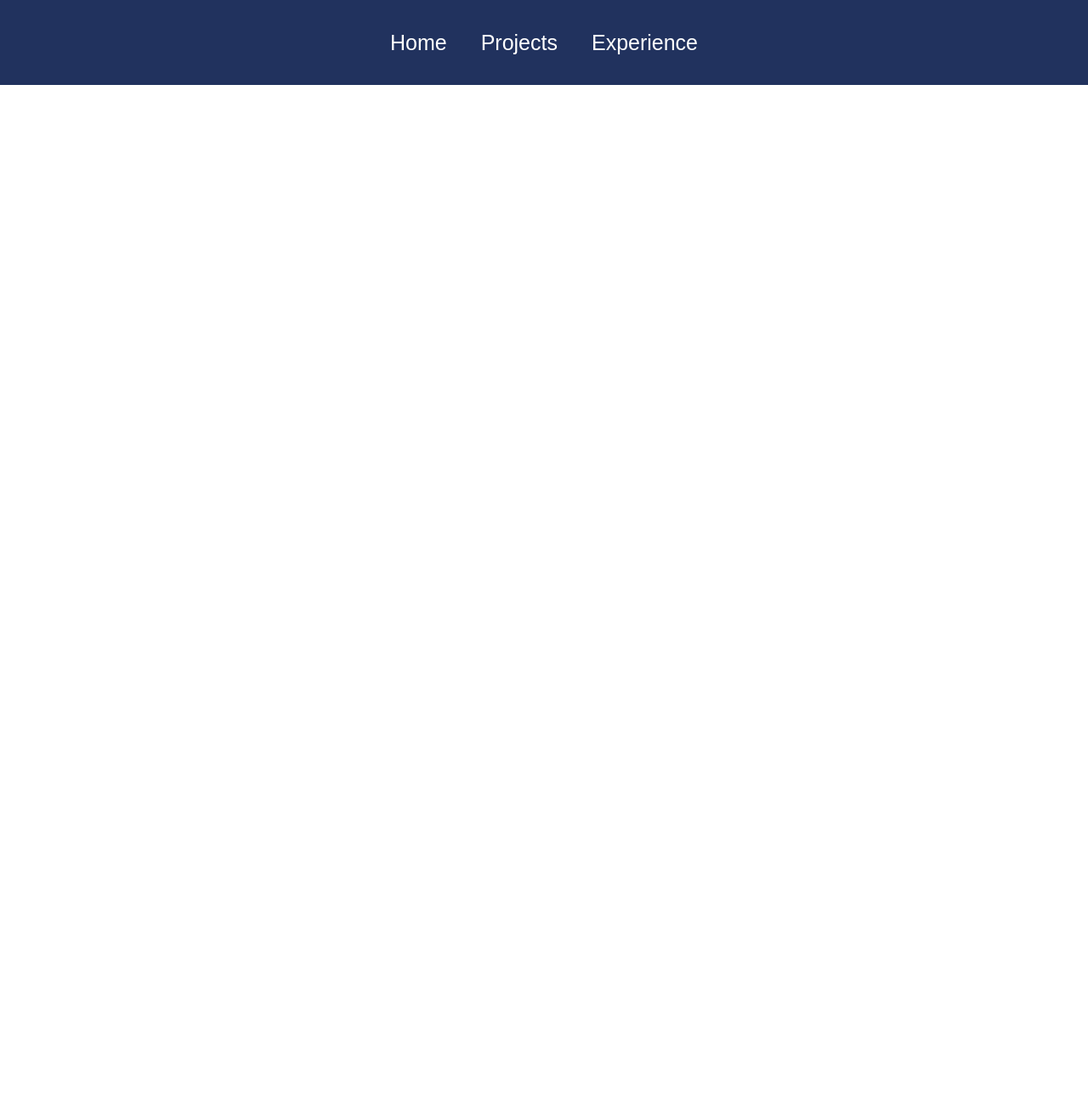
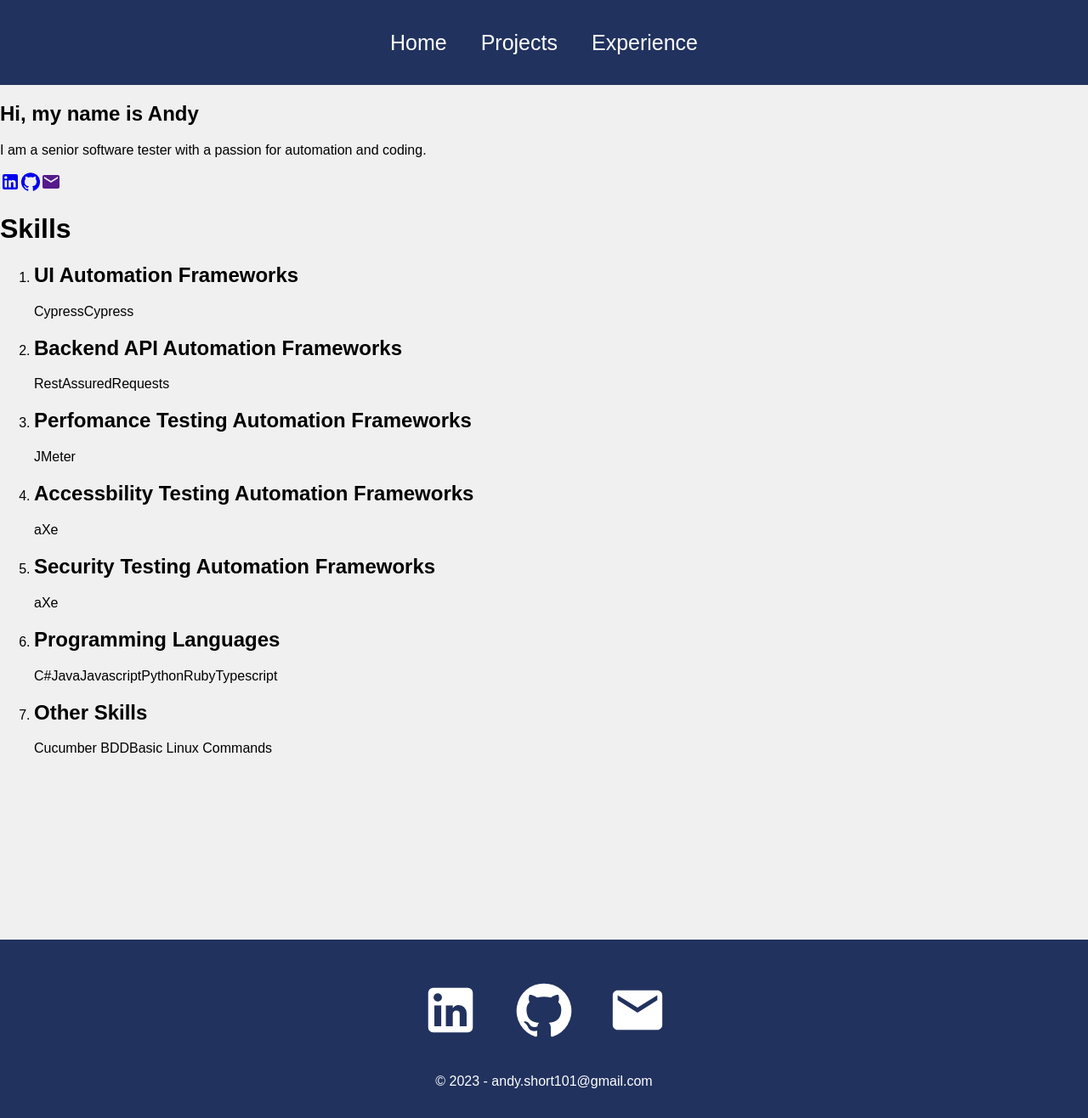
Before and after one commit to automation-andy101/my-qa-portfolio-app, a React (Create React App) app: page / in a window 1280 px wide. Shown: the whole page at 85% size. Before the commit the page ends 800 px from the top, so only its background shows below. Built offline with nearby package versions, Linux system fonts and the light colour scheme.

Commit message:
Added home, navigation, footer and header components

```diff
--- a/src/App.js
+++ b/src/App.js
@@ -5,6 +5,7 @@ import Home from './pages/Home';
 import Experience from './pages/Experience';
 import Projects from './pages/Projects';
 import Navbar from './components/Navbar';
+import Footer from './components/Footer';
 
 
 function App() {
@@ -17,6 +18,7 @@ function App() {
           <Route path="/projects" element={<Projects />} />
           <Route path="/experience" element={<Experience />} />
         </Routes>
+        <Footer />
       </Router>
     </div>
   );
--- /dev/null
+++ b/src/components/Footer.js
@@ -0,0 +1,26 @@
+import React from 'react';
+
+import '../styles/Footer.css';
+
+import InstagramIcon from '@mui/icons-material/Instagram';
+import TwitterIcon from '@mui/icons-material/Twitter';
+import FacebookIcon from '@mui/icons-material/Facebook';
+import LinkedInIcon from '@mui/icons-material/LinkedIn';
+import GitHubIcon from '@mui/icons-material/GitHub';
+import EmailIcon from '@mui/icons-material/Email';
+
+
+const Footer = () => {
+  return (
+    <div className='footer'>
+      <div className='socialMedia'>
+        <a href='https://www.linkedin.com/in/andy-short-qa/'><LinkedInIcon /></a>
+        <a href='https://github.com/automation-andy101'><GitHubIcon /></a>
+        <a href='https://github.com/automation-andy101'><EmailIcon /></a>
+      </div>
+      <p> &copy; 2023 - andy.short101@gmail.com</p>
+    </div>
+  )
+}
+
+export default Footer;
--- a/src/components/Navbar.js
+++ b/src/components/Navbar.js
@@ -1,14 +1,29 @@
-import React from 'react'
-import { Link } from 'react-router-dom';
+import React, { useEffect, useState } from 'react';
+import { Link, useLocation } from 'react-router-dom';
 import ReorderIcon from '@mui/icons-material/Reorder';
 
 import '../styles/Navbar.css';
 
 const Navbar = () => {
+
+    const [expandNavbar, setExpandNavbar] = useState(false);
+
+    const location = useLocation();
+
+    useEffect(() => {
+        setExpandNavbar(false)
+    }, [location])
+
     return (
-    <div className='navbar'>
+        <div className='navbar' id={ expandNavbar ? 'open' : 'close' }>
             <div className='toggleButton'>
-            <button> <ReorderIcon /> </button>
+                <button
+                    onClick={() => {
+                        setExpandNavbar((prev) => !prev);
+                    }}
+                >
+                    <ReorderIcon />
+                </button>
             </div>
             <div className='links'>
                 <Link to="/">Home</Link>
--- a/src/pages/Home.js
+++ b/src/pages/Home.js
@@ -1,11 +1,71 @@
 import React from 'react'
+
+import LinkedInIcon from '@mui/icons-material/LinkedIn';
+import GitHubIcon from '@mui/icons-material/GitHub';
+import EmailIcon from '@mui/icons-material/Email';
+
 
 const Home = () => {
   return (
-    <div>
-
+    <div className='home'>
+        <div className='about'>
+            <h2>Hi, my name is Andy</h2>
+            <div className='prompt'>
+                <p>
+                    I am a senior software tester with a passion for automation and coding.
+                </p>
+                <a href='https://www.linkedin.com/in/andy-short-qa/'><LinkedInIcon /></a>
+                <a href='https://github.com/automation-andy101'><GitHubIcon /></a>
+                <a href=''><EmailIcon /></a>
+            </div>
+        </div>
+        <div className='skills'>
+            <h1>Skills</h1>
+            <ol className='list'>
+                <li className='item'>
+                    <h2>UI Automation Frameworks</h2>
+                    <span>Cypress</span>
+                    <span>Cypress</span>
+                </li>
+                <li className='item'>
+                    <h2>Backend API Automation Frameworks</h2>
+                    <span>RestAssured</span>
+                    <span>Requests</span>
+                </li>
+                <li className='item'>
+                    <h2>Perfomance Testing Automation Frameworks</h2>
+                    <span>JMeter</span>
+                </li>
+                <li className='item'>
+                    <h2>Accessbility Testing Automation Frameworks</h2>
+                    <span>aXe</span>
+                </li>
+                <li className='item'>
+                    <h2>Security Testing Automation Frameworks</h2>
+                    <span>aXe</span>
+                </li>
+                <li className='item'>
+                    <h2>Programming Languages</h2>
+                    <span>C#</span>
+                    <span>Java</span>
+                    <span>Javascript</span>
+                    <span>Python</span>
+                    <span>Ruby</span>
+                    <span>Typescript</span>
+                </li>
+                <li className='item'>
+                    <h2>Other Skills</h2>
+                    <span>Cucumber BDD</span>
+                    <span>Basic Linux Commands</span>
+                    <span></span>
+                    <span></span>
+                    <span></span>
+                    <span></span>
+                </li>
+            </ol>
+        </div>
     </div>
   )
 }
 
-export default Home
+export default Home;
--- /dev/null
+++ b/src/styles/Footer.css
@@ -0,0 +1,28 @@
+.footer {
+    width: 100%;
+    height: 200px;
+    background: #21325e;
+    display: flex;
+    justify-content: center;
+    align-items: center;
+    flex-direction: column;
+    padding-top: 10px;
+    margin-top: 200px;
+  }
+
+  .socialMedia svg {
+    color: white;
+    margin: 20px;
+    font-size: 70px;
+    cursor: pointer;
+  }
+
+  .footer p {
+    color: white;
+  }
+
+  @media only screen and (max-width: 600px) {
+    .footer svg {
+      font-size: 50px;
+    }
+  }
```
Lines whose indentation alone changed are shown as unchanged.
